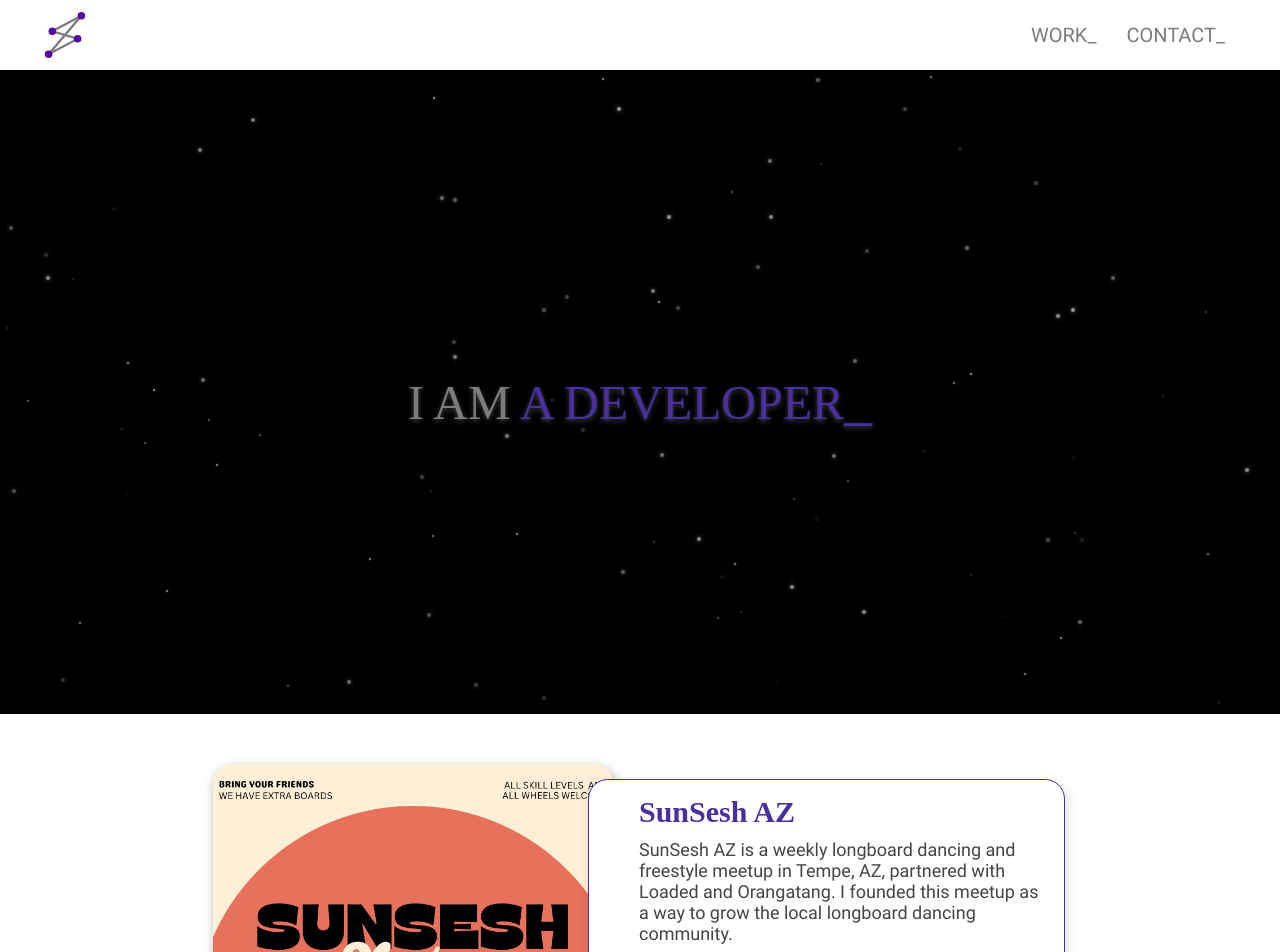
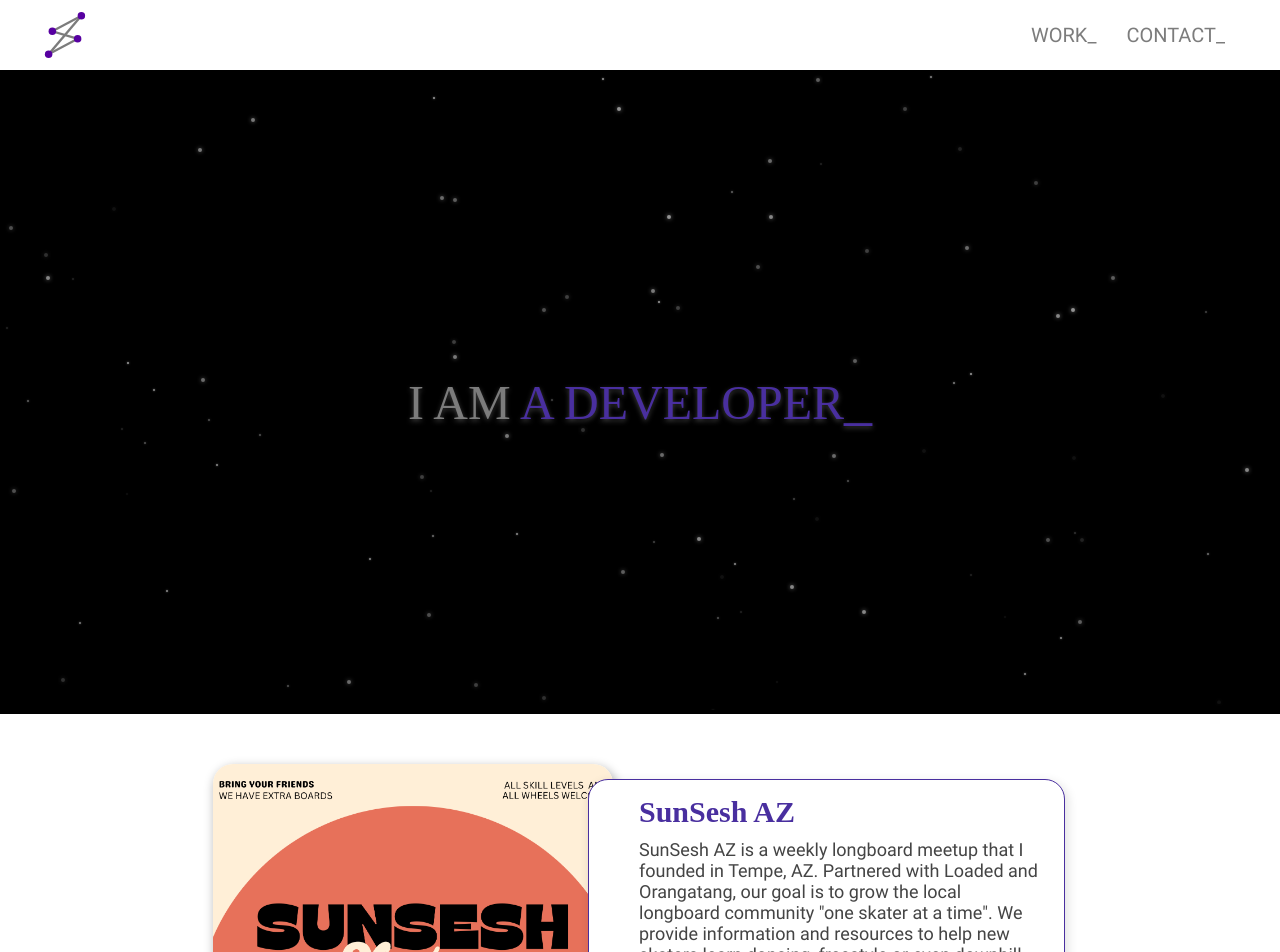
Before and after one commit to ASteinheiser/iamandrew.io, a React (Vite) app: page / in a window 1280 px wide. Shown: the top 952 px of the page. Built offline with nearby package versions, Linux system fonts and the light colour scheme; a web font is replaced by a local one.

Commit message:
update sunsesh description

```diff
--- a/src/components/Work/work-list.ts
+++ b/src/components/Work/work-list.ts
@@ -15,7 +15,12 @@ interface WorkItem {
 export const workList: Array<WorkItem> = [
   {
     title: 'SunSesh AZ',
-    description: `SunSesh AZ is a weekly longboard dancing and freestyle meetup in Tempe, AZ, partnered with Loaded and Orangatang. I founded this meetup as a way to grow the local longboard dancing community.`,
+    description: `
+      SunSesh AZ is a weekly longboard meetup that I founded in Tempe, AZ. Partnered with
+      Loaded and Orangatang, our goal is to grow the local longboard community "one skater
+      at a time". We provide information and resources to help new skaters learn
+      dancing, freestyle or even downhill.
+    `,
     link: 'https://www.instagram.com/sunsesh_az',
     image: SunSeshAZ,
   },
```
